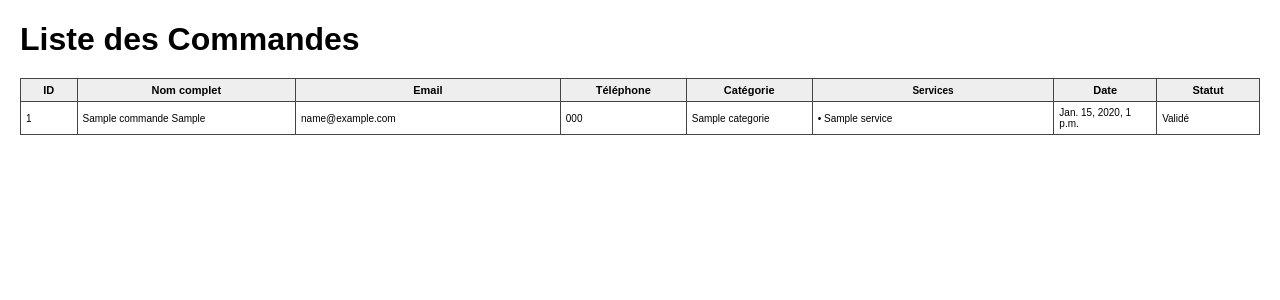
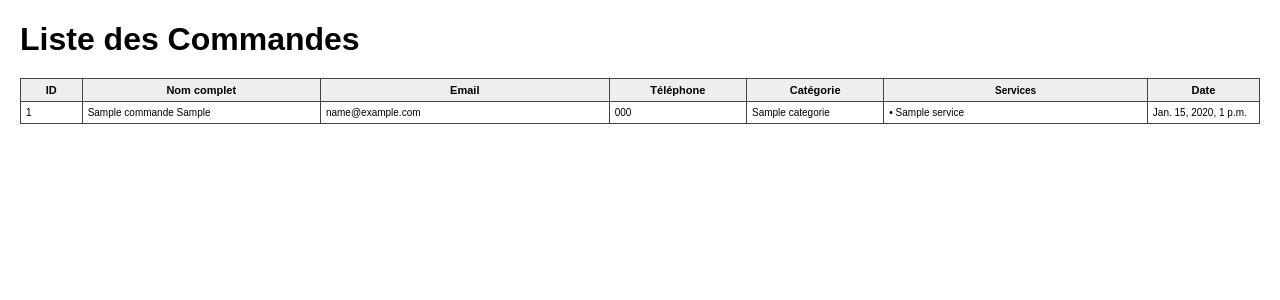
Before and after one commit to Ravelosambatra/projectBack, a Django app: template templates/liste_commandes.html in a window 1280 px wide. Shown: the top 300 px of the page. Run offline with Django 5.2, Linux system fonts and the light colour scheme; the template is opened without the code that fills it: values that come from a table or form of the project are taken from there, others are empty; tables that the repository leaves empty hold one stand-in row (values such as "Sample post").

Commit message:
etape finale

```diff
--- a/templates/liste_commandes.html
+++ b/templates/liste_commandes.html
@@ -88,7 +88,7 @@
                 <th>Catégorie</th>
                 <th>Services</th>
                 <th>Date</th>
-                <th>Statut</th>
+                <!-- <th>Statut</th> -->
             </tr>
         </thead>
 
@@ -120,14 +120,6 @@
                 </td>
 
                 <td>{{ comm.dateCommande }}</td>
-
-                <td>
-                    {% if comm.statut %}
-                        Validé
-                    {% else %}
-                        En attente
-                    {% endif %}
-                </td>
             </tr>
             {% endfor %}
         </tbody>
--- a/templates/liste_inscriptions.html
+++ b/templates/liste_inscriptions.html
@@ -87,7 +87,7 @@
                 <th>Catégorie</th>
                 <th>Services</th>
                 <th>Date</th>
-                <th>Statut</th>
+                <!-- <th>Statut</th> -->
             </tr>
         </thead>
 
@@ -120,13 +120,13 @@
 
                 <td>{{ ins.dateInscription }}</td>
 
-                <td>
+                <!-- <td>
                     {% if ins.statut %}
                         Validé
                     {% else %}
                         En attente
                     {% endif %}
-                </td>
+                </td> -->
             </tr>
             {% endfor %}
         </tbody>
```
